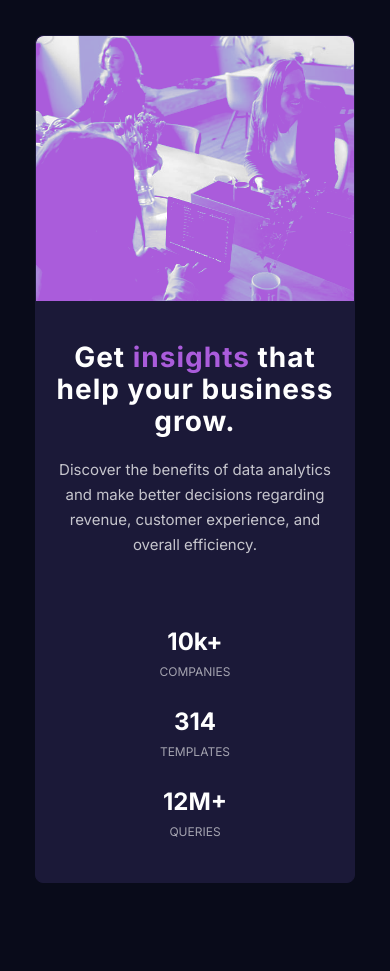
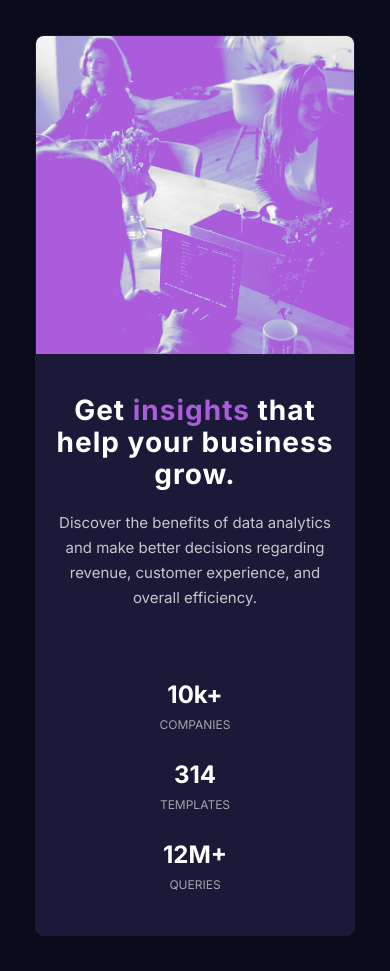
Before and after one commit to serapella/examencss2, a website built with Vite: page index.html in a window 390 px wide. Before the commit the page ends 918 px from the top, so only its background shows below. Built offline with nearby package versions, Linux system fonts and the light colour scheme; files whose address does not match are found by name.

```diff
--- a/src/style.css
+++ b/src/style.css
@@ -173,7 +173,7 @@
 
       .hero-image {
         order: 1;
-        aspect-ratio: 1.2/1;
+        aspect-ratio: 1/1;
         border-radius: 0.8rem 0.8rem 0 0;
 
         img {
```
